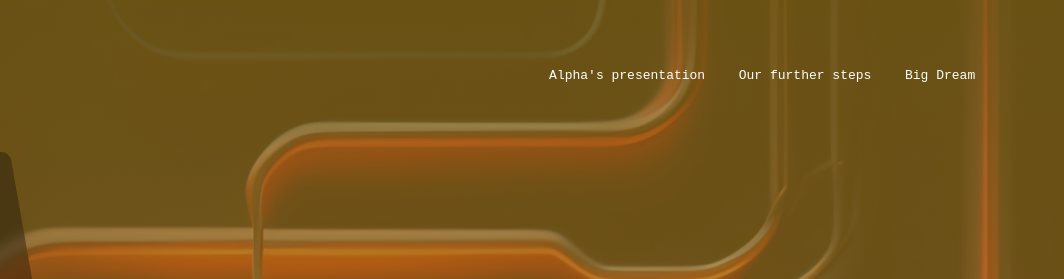
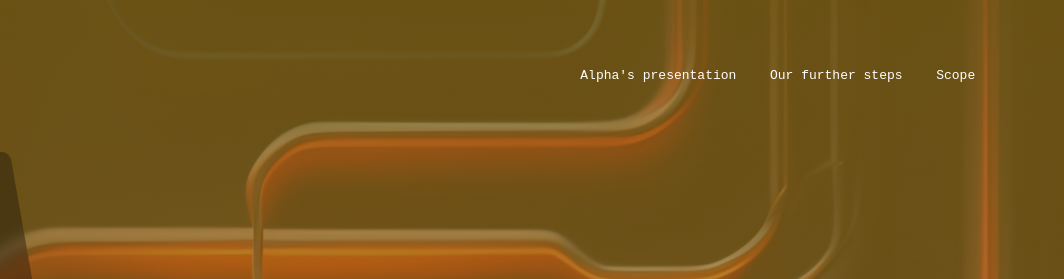
Before and after one commit to swan1122/Alphali.github.io, a plain HTML site: page index.html in a window 1280 px wide. Shown: the top 279 px of the page, 216-1280 px from the left. Drawn offline with Linux system fonts and the light colour scheme; a web font is replaced by a local one.

Commit message:
Update index.html

```diff
--- a/index.html
+++ b/index.html
@@ -22,7 +22,7 @@
              <ul>
                  <li> <a href="presentation.html"> Alpha's presentation  </a> </li>
                  <li> <a href="how do we organised.html"> Our further steps  </a> </li>
-                 <li> <a href="BigD.html">Big Dream</a> </li>
+                 <li> <a href="BigD.html">Scope</a> </li>
 
 
              </ul>
```
